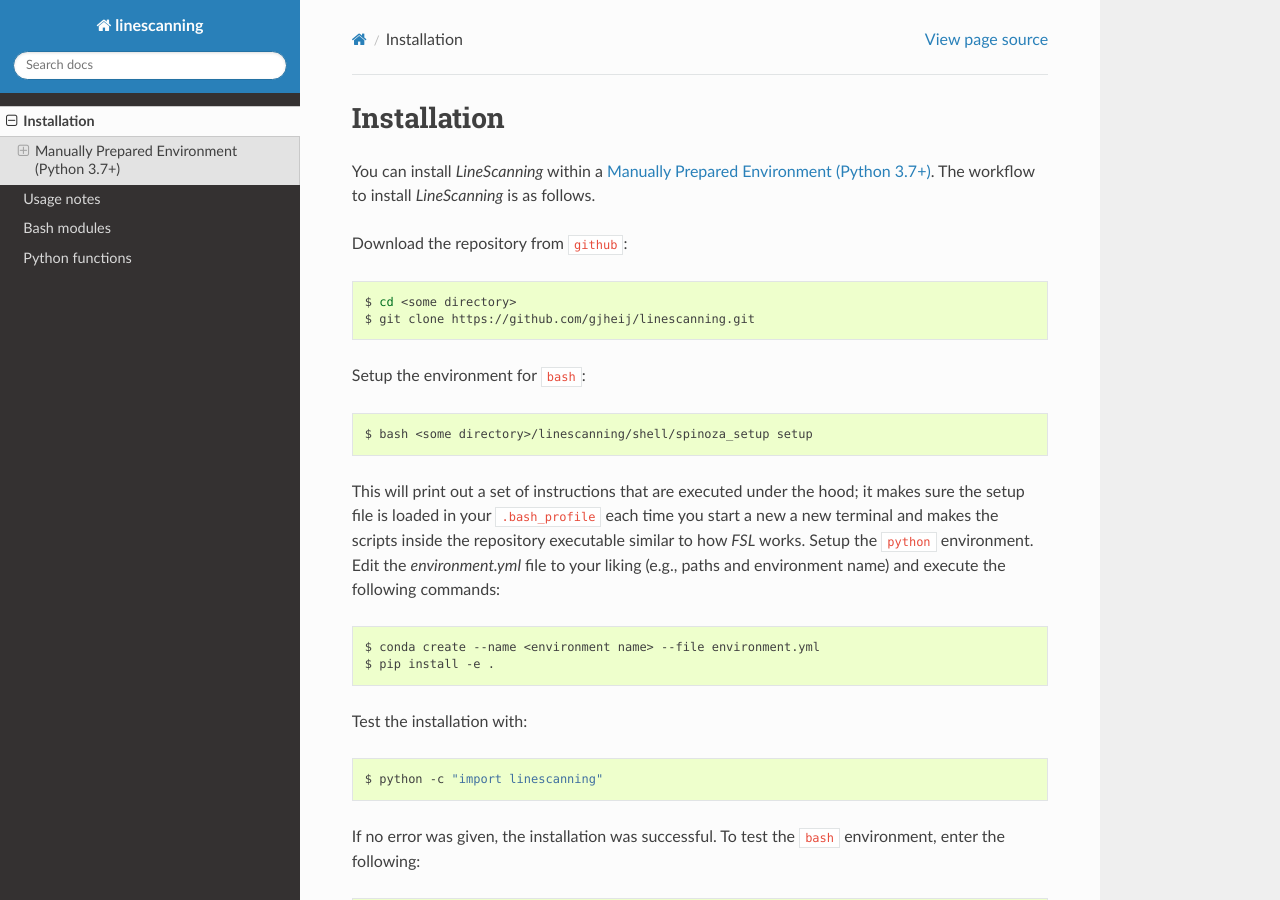
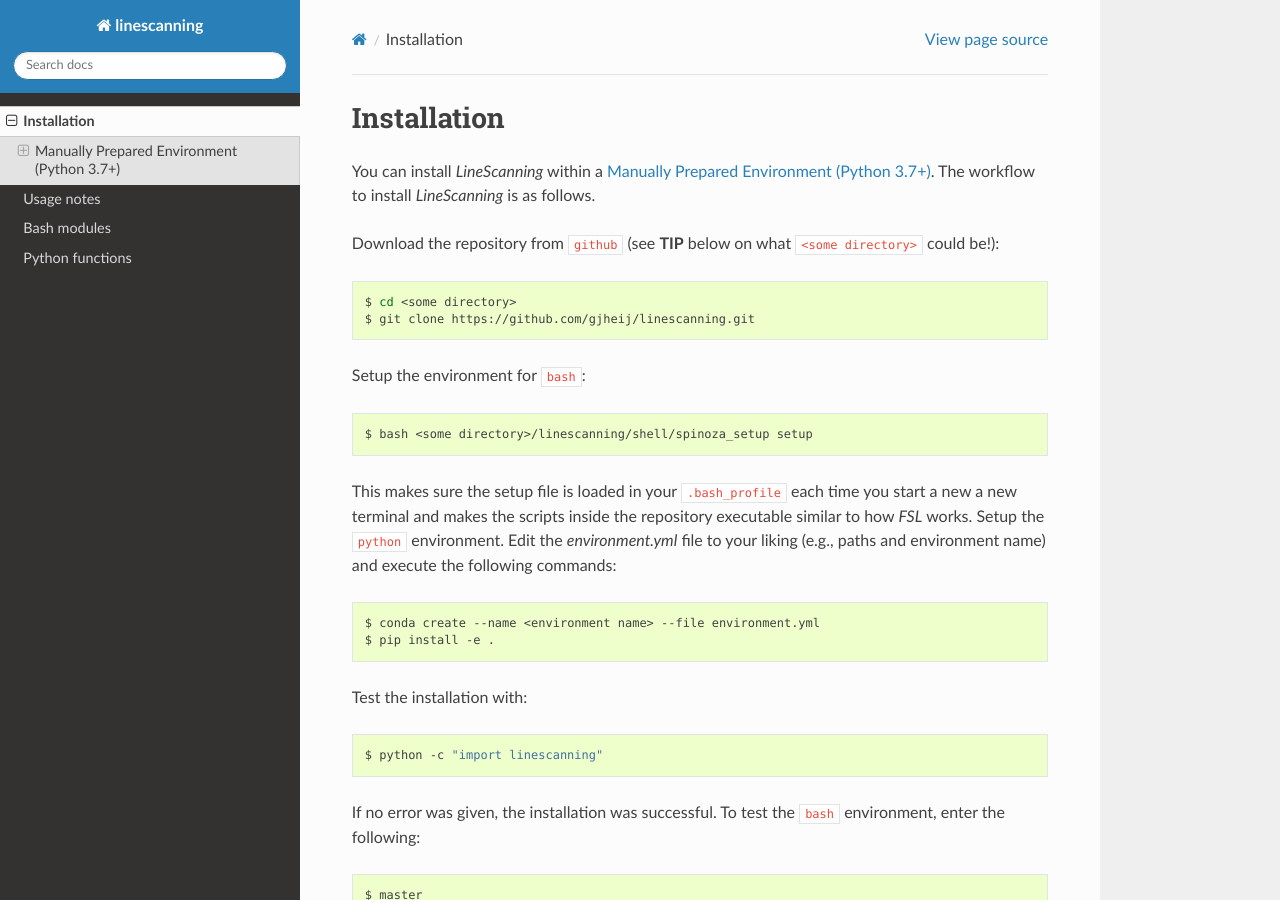
Before and after one commit to gjheij/linescanning, a Sphinx documentation site: the page built from doc/source/installation.rst, in a window 1280 px wide and 900 px high. Built offline with Sphinx 7.4.7 and the Read the Docs theme 2.0.0, drawn with Linux system fonts in a browser that asks for light colours.

Commit message:
refer to TIP during 'installation'

```diff
--- a/doc/source/installation.rst
+++ b/doc/source/installation.rst
@@ -5,7 +5,7 @@ Installation
 ------------
 You can install *LineScanning* within a `Manually Prepared Environment (Python 3.7+)`_. The workflow to install *LineScanning* is as follows.
 
-Download the repository from ``github``:
+Download the repository from ``github`` (see **TIP** below on what ``<some directory>`` could be!):
 
 .. code:: bash
 
@@ -18,7 +18,7 @@ Setup the environment for ``bash``:
 
    $ bash <some directory>/linescanning/shell/spinoza_setup setup
 
-This will print out a set of instructions that are executed under the hood; it makes sure the setup file is loaded in your ``.bash_profile`` each time you start a new a new terminal and makes the scripts inside the repository executable similar to how *FSL* works. Setup the ``python`` environment. Edit the *environment.yml* file to your liking (e.g., paths and environment name) and execute the following commands:
+This makes sure the setup file is loaded in your ``.bash_profile`` each time you start a new a new terminal and makes the scripts inside the repository executable similar to how *FSL* works. Setup the ``python`` environment. Edit the *environment.yml* file to your liking (e.g., paths and environment name) and execute the following commands:
 
 .. code:: bash
 
```
